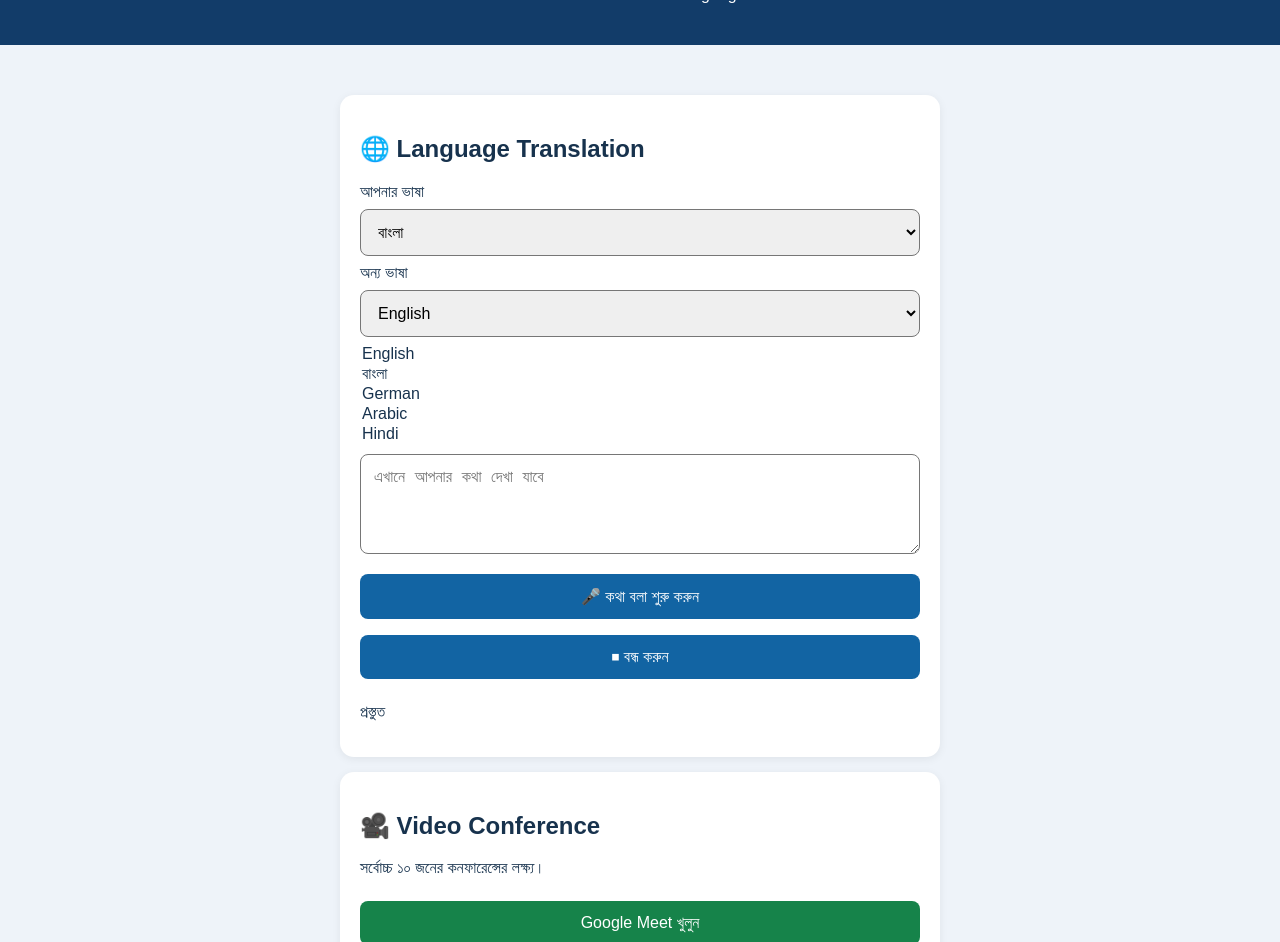
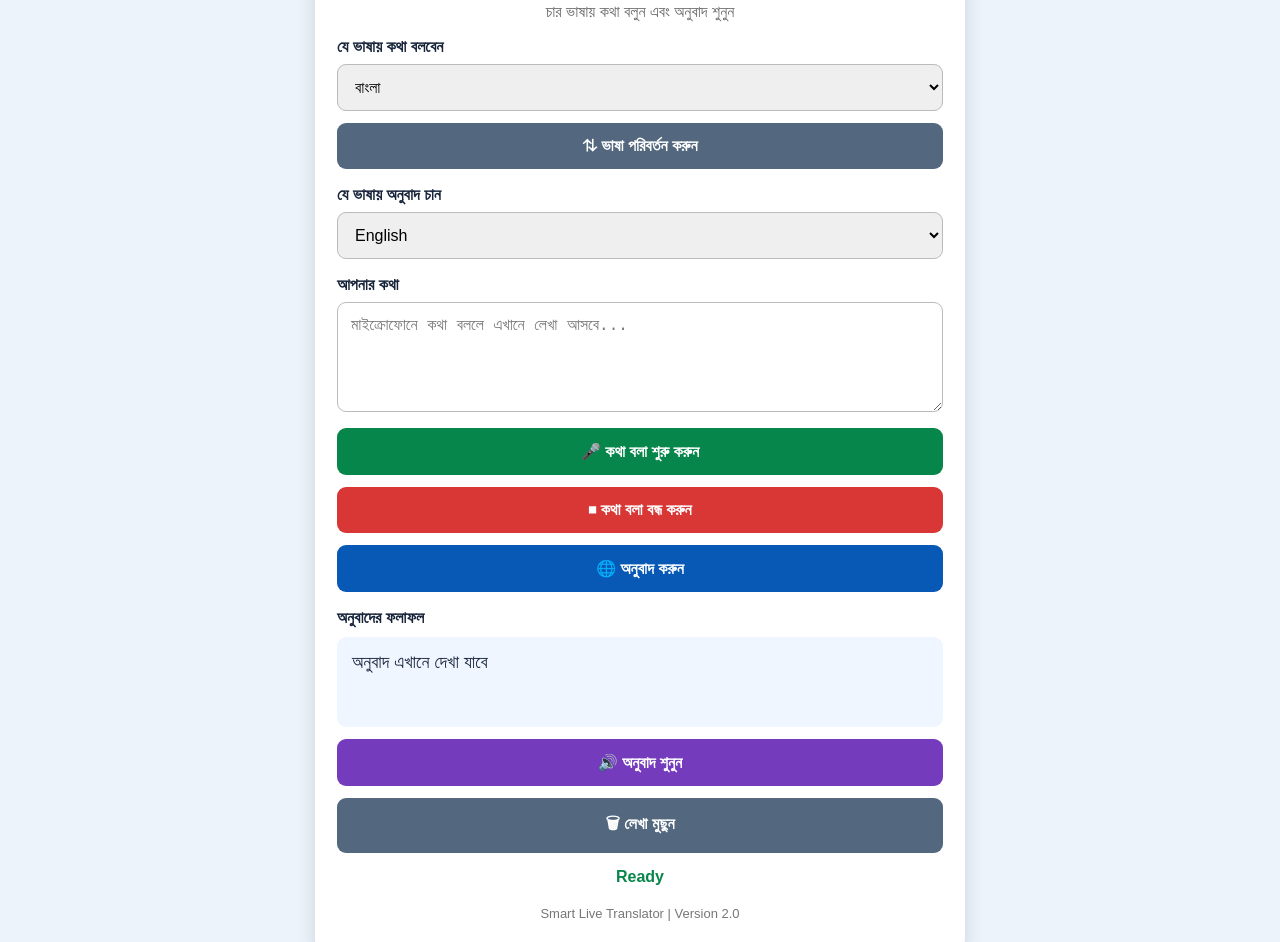
Before and after one commit to nazmulislam26471148-arch/Syed-Nazmul-islam-, a plain HTML site: page index.html in a window 1280 px wide. Shown: the part 120-1062 px from the top of the page. Drawn offline with Linux system fonts and the light colour scheme.

Commit message:
Update index.html

```diff
--- a/index.html
+++ b/index.html
@@ -2,176 +2,407 @@
 <html lang="bn">
 <head>
 <meta charset="UTF-8">
-<meta name="viewport" content="width=device-width, initial-scale=1">
-<title>WorldTalk AI</title>
+<meta name="viewport" content="width=device-width, initial-scale=1.0">
+
+<title>Smart Live Translator</title>
+
 <style>
-body{margin:0;font-family:Arial;background:#eef3f9;color:#17324d}
-header{background:#123c69;color:white;text-align:center;padding:25px}
-main{max-width:600px;margin:20px auto;padding:15px}
-.card{background:white;padding:20px;margin:15px 0;border-radius:14px;box-shadow:0 2px 10px #0001}
-button,select,textarea{width:100%;padding:13px;margin:8px 0;border-radius:8px;font-size:16px}
-button{background:#1264a3;color:white;border:0}
-.green{background:#16834a}
-textarea{height:100px;box-sizing:border-box}
+* {
+  box-sizing: border-box;
+}
+
+body {
+  margin: 0;
+  padding: 15px;
+  font-family: Arial, sans-serif;
+  background: #edf3fa;
+  color: #17243a;
+}
+
+.container {
+  max-width: 650px;
+  margin: 20px auto;
+  background: white;
+  padding: 22px;
+  border-radius: 18px;
+  box-shadow: 0 4px 20px #0002;
+}
+
+h1 {
+  text-align: center;
+  color: #0759b5;
+  font-size: 26px;
+}
+
+.subtitle {
+  text-align: center;
+  color: #666;
+}
+
+label {
+  display: block;
+  margin-top: 17px;
+  font-weight: bold;
+}
+
+select, textarea {
+  width: 100%;
+  padding: 13px;
+  margin-top: 8px;
+  border: 1px solid #bbb;
+  border-radius: 9px;
+  font-size: 16px;
+}
+
+textarea {
+  min-height: 110px;
+  resize: vertical;
+}
+
+button {
+  width: 100%;
+  padding: 14px;
+  margin-top: 12px;
+  border: none;
+  border-radius: 9px;
+  background: #0759b5;
+  color: white;
+  font-size: 16px;
+  font-weight: bold;
+  cursor: pointer;
+}
+
+button:active {
+  opacity: 0.8;
+}
+
+.swap {
+  background: #53677e;
+}
+
+.mic {
+  background: #07864c;
+}
+
+.stop {
+  background: #d93636;
+}
+
+.speak {
+  background: #753bbd;
+}
+
+.result {
+  background: #f0f6ff;
+  padding: 15px;
+  min-height: 90px;
+  margin-top: 10px;
+  border-radius: 9px;
+  overflow-wrap: anywhere;
+  font-size: 18px;
+}
+
+.status {
+  text-align: center;
+  margin-top: 15px;
+  color: #07864c;
+  font-weight: bold;
+}
+
+.note {
+  font-size: 13px;
+  color: #777;
+  text-align: center;
+  margin-top: 20px;
+}
 </style>
 </head>
+
 <body>
 
-<header>
-<h1>🌍 WorldTalk AI</h1>
-<p>Connect The World Without Language Barriers</p>
-</header>
+<div class="container">
 
-<main>
+<h1>🌍 Smart Live Translator</h1>
 
-<div class="card">
-<h2>🌐 Language Translation</h2>
+<p class="subtitle">
+চার ভাষায় কথা বলুন এবং অনুবাদ শুনুন
+</p>
 
-<label>আপনার ভাষা</label>
+<label>যে ভাষায় কথা বলবেন</label>
+
 <select id="from">
 <option value="bn-BD">বাংলা</option>
 <option value="en-US">English</option>
-<option value="de-DE">German</option>
-  <option value="es-ES">Spanish</option>
-<option value="ar-SA">Arabic</option>
-<option value="hi-IN">Hindi</option>
+<option value="de-DE">Deutsch (German)</option>
+<option value="es-ES">Español (Spanish)</option>
 </select>
 
-<label>অন্য ভাষা</label>
+<button class="swap" onclick="swapLanguages()">
+⇅ ভাষা পরিবর্তন করুন
+</button>
+
+<label>যে ভাষায় অনুবাদ চান</label>
+
 <select id="to">
 <option value="en-US">English</option>
 <option value="bn-BD">বাংলা</option>
-<option value="de-DE">German (Deutsch)</option>
-<option value="es-ES">Spanish (Español)</option>
-<option value="ar-SA">Arabic (العربية)</option>
-<option value="hi-IN">Hindi (हिन्दी)</option>
-<option value="fr-FR">French (Français)</option>
-<option value="ja-JP">Japanese (日本語)</option>
-  </select>
-<option value="en-US">English</option>
-<option value="bn-BD">বাংলা</option>
-<option value="de-DE">German</option>
-<option value="ar-SA">Arabic</option>
-<option value="hi-IN">Hindi</option>
+<option value="de-DE">Deutsch (German)</option>
+<option value="es-ES">Español (Spanish)</option>
 </select>
 
-<textarea id="speech" placeholder="এখানে আপনার কথা দেখা যাবে"></textarea>
+<label>আপনার কথা</label>
 
-<button onclick="startSpeech()">🎤 কথা বলা শুরু করুন</button>
-<button onclick="stopSpeech()">⏹ বন্ধ করুন</button>
+<textarea id="speech"
+placeholder="মাইক্রোফোনে কথা বললে এখানে লেখা আসবে..."></textarea>
 
-<p id="status">প্রস্তুত</p>
+<button class="mic" onclick="startSpeech()">
+🎤 কথা বলা শুরু করুন
+</button>
+
+<button class="stop" onclick="stopSpeech()">
+⏹ কথা বলা বন্ধ করুন
+</button>
+
+<button onclick="translateText()">
+🌐 অনুবাদ করুন
+</button>
+
+<label>অনুবাদের ফলাফল</label>
+
+<div id="translationResult" class="result">
+অনুবাদ এখানে দেখা যাবে
 </div>
 
-<div class="card">
-<h2>🎥 Video Conference</h2>
-<p>সর্বোচ্চ ১০ জনের কনফারেন্সের লক্ষ্য।</p>
-<button class="green" onclick="window.open('https://meet.google.com/new','_blank')">
-Google Meet খুলুন
+<button class="speak" onclick="speakTranslation()">
+🔊 অনুবাদ শুনুন
 </button>
+
+<button class="swap" onclick="clearText()">
+🗑 লেখা মুছুন
+</button>
+
+<div id="status" class="status">
+Ready
 </div>
 
-<div class="card">
-<h2>🔐 Security</h2>
-<p>নিরাপদ যোগাযোগ আমাদের প্রধান লক্ষ্য।</p>
+<p class="note">
+Smart Live Translator | Version 2.0
+</p>
+
 </div>
 
-</main>
+<script>
 
-<script>
-let recognition;
+let recognition = null;
+let lastTranslation = "";
 
-function startSpeech(){
-const SR=window.SpeechRecognition||window.webkitSpeechRecognition;
+function languageCode(value) {
+  return value.split("-")[0];
+}
 
-if(!SR){
-alert("এই ব্রাউজারে Speech Recognition সমর্থিত নয়।");
+function swapLanguages() {
+
+  const from = document.getElementById("from");
+  const to = document.getElementById("to");
+
+  const oldFrom = from.value;
+  from.value = to.value;
+  to.value = oldFrom;
+}
+
+function startSpeech() {
+
+  const SR =
+    window.SpeechRecognition ||
+    window.webkitSpeechRecognition;
+
+  if (!SR) {
+    alert("আপনার ব্রাউজার Speech Recognition সমর্থন করছে না। Chrome ব্যবহার করুন।");
     return;
   }
 
-recognition=new SR();
-recognition.lang=document.getElementById("from").value;
-recognition.continuous=true;
-recognition.interimResults=true;
+  if (recognition) {
+    recognition.abort();
+  }
 
-recognition.onresult=function(e){
-let result="";
-for(let i=0;i<e.results.length;i++){
-result+=e.results[i][0].transcript+" ";
-}
-document.getElementById("speech").value=result;
+  recognition = new SR();
+
+  recognition.lang =
+    document.getElementById("from").value;
+
+  recognition.continuous = true;
+  recognition.interimResults = false;
+
+  recognition.onstart = function() {
+    document.getElementById("status").innerText =
+      "🎤 Listening...";
   };
 
-recognition.onstart=()=>{
-document.getElementById("status").innerText="Listening...";
+  recognition.onresult = function(event) {
+
+    let newText = "";
+
+    for (
+      let i = event.resultIndex;
+      i < event.results.length;
+      i++
+    ) {
+
+      if (event.results[i].isFinal) {
+        newText += event.results[i][0].transcript + " ";
+      }
+    }
+
+    if (newText.trim()) {
+
+      const box = document.getElementById("speech");
+
+      box.value += newText;
+
+      translateAndSpeak(newText.trim());
+    }
   };
 
-recognition.onerror=()=>{
-document.getElementById("status").innerText="Microphone error";
+  recognition.onerror = function(event) {
+
+    document.getElementById("status").innerText =
+      "Microphone error: " + event.error;
   };
 
+  recognition.onend = function() {
+
+    document.getElementById("status").innerText =
+      "Listening stopped";
+  };
+
+  try {
     recognition.start();
+  } catch(error) {
+    document.getElementById("status").innerText =
+      "Microphone could not start";
+  }
 }
 
-function stopSpeech(){
-if(recognition){
+function stopSpeech() {
+
+  if (recognition) {
     recognition.stop();
-document.getElementById("status").innerText="Stopped";
   }
+
+  window.speechSynthesis.cancel();
+
+  document.getElementById("status").innerText =
+    "Stopped";
 }
-</script>
-<script>
+
+async function translateText() {
+
+  const text =
+    document.getElementById("speech").value.trim();
+
+  if (!text) {
+    alert("আগে কিছু কথা বলুন অথবা লিখুন।");
+    return;
+  }
+
+  await translateAndSpeak(text);
+}
+
 async function translateAndSpeak(text) {
-  const target = document.getElementById("targetLanguage").value;
+
+  const from =
+    languageCode(document.getElementById("from").value);
+
+  const to =
+    languageCode(document.getElementById("to").value);
+
+  if (from === to) {
+    alert("দুটি ভিন্ন ভাষা নির্বাচন করুন।");
+    return;
+  }
+
+  document.getElementById("status").innerText =
+    "Translating...";
 
   try {
-    const url = "https://api.mymemory.translated.net/get?q="
-      + encodeURIComponent(text)
-      + "&langpair=bn|" + target;
+
+    const url =
+      "https://api.mymemory.translated.net/get?q=" +
+      encodeURIComponent(text) +
+      "&langpair=" + from + "|" + to;
 
     const response = await fetch(url);
+
+    if (!response.ok) {
+      throw new Error("Translation server error");
+    }
+
     const data = await response.json();
 
-    const translated = data.responseData.translatedText;
+    if (
+      data.responseStatus !== 200 ||
+      !data.responseData ||
+      !data.responseData.translatedText
+    ) {
+      throw new Error("Translation unavailable");
+    }
 
-    document.getElementById("translationResult").innerText = translated;
+    lastTranslation =
+      data.responseData.translatedText;
 
-    const speech = new SpeechSynthesisUtterance(translated);
-    speech.lang = target === "de" ? "de-DE"
-      : target === "es" ? "es-ES" : "en-US";
+    document.getElementById("translationResult").innerText =
+      lastTranslation;
 
-    speechSynthesis.speak(speech);
+    document.getElementById("status").innerText =
+      "Translation successful";
 
-  } catch (error) {
+    speakTranslation();
+
+  } catch(error) {
+
+    document.getElementById("status").innerText =
+      "Translation failed";
+
     alert("অনুবাদ করা যাচ্ছে না। ইন্টারনেট সংযোগ পরীক্ষা করুন।");
   }
 }
-</script>
-  <script>
-function startSpeech() {
-  const recognition = new (window.SpeechRecognition || window.webkitSpeechRecognition)();
 
-  recognition.lang = "bn-BD";
-  recognition.continuous = true;
-  recognition.interimResults = false;
+function speakTranslation() {
 
-  recognition.onresult = function(event) {
-    const text = event.results[event.results.length - 1][0].transcript;
-
-    document.getElementById("speech").value = text;
-
-    translateAndSpeak(text);
-  };
-
-  recognition.start();
-
-  window.currentRecognition = recognition;
+  if (!lastTranslation) {
+    alert("আগে অনুবাদ করুন।");
+    return;
   }
 
-function stopSpeech() {
-  if (window.currentRecognition) {
-    window.currentRecognition.stop();
+  window.speechSynthesis.cancel();
+
+  const voice =
+    new SpeechSynthesisUtterance(lastTranslation);
+
+  voice.lang =
+    document.getElementById("to").value;
+
+  voice.rate = 0.9;
+
+  window.speechSynthesis.speak(voice);
 }
+
+function clearText() {
+
+  document.getElementById("speech").value = "";
+
+  document.getElementById("translationResult").innerText =
+    "অনুবাদ এখানে দেখা যাবে";
+
+  lastTranslation = "";
+
+  window.speechSynthesis.cancel();
+
+  document.getElementById("status").innerText =
+    "Ready";
 }
+
+</script>
+
 </body>
 </html>
```
Lines whose indentation alone changed are shown as unchanged.
